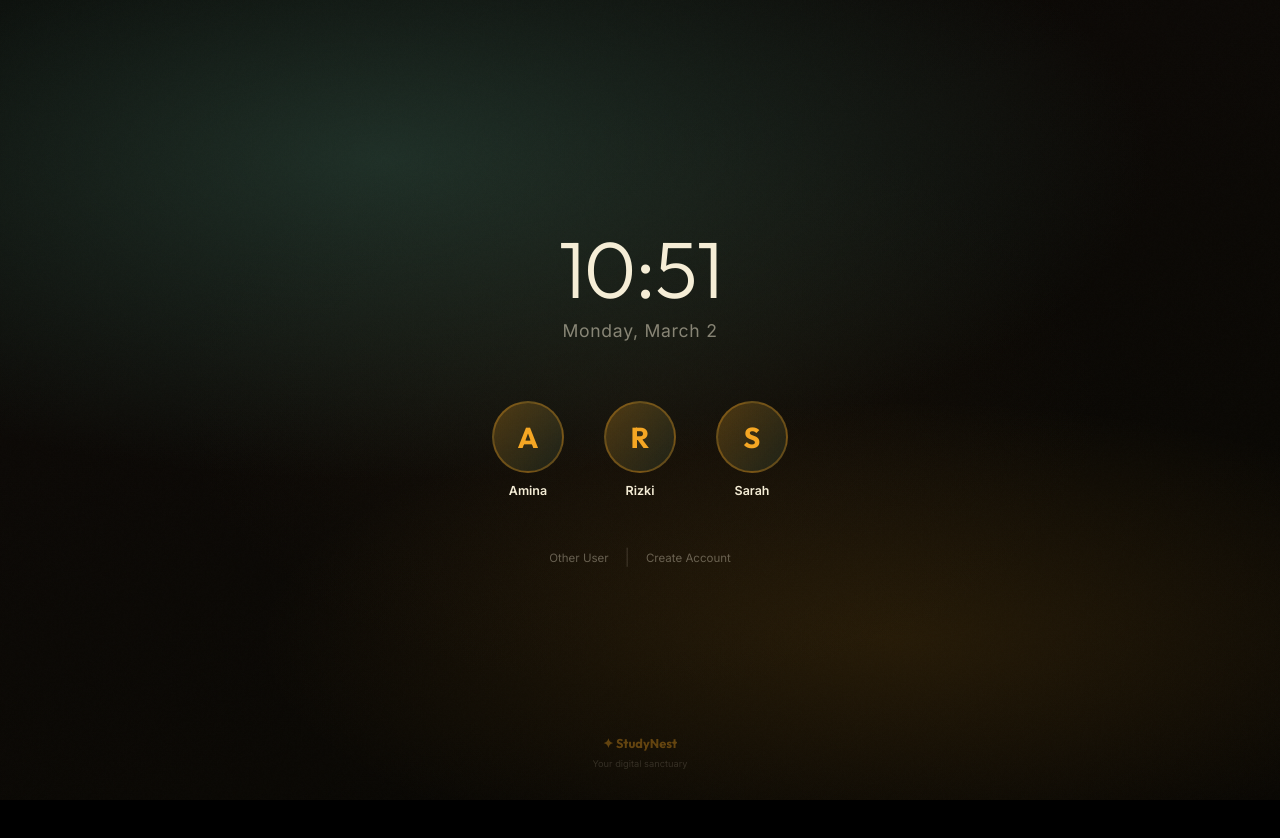
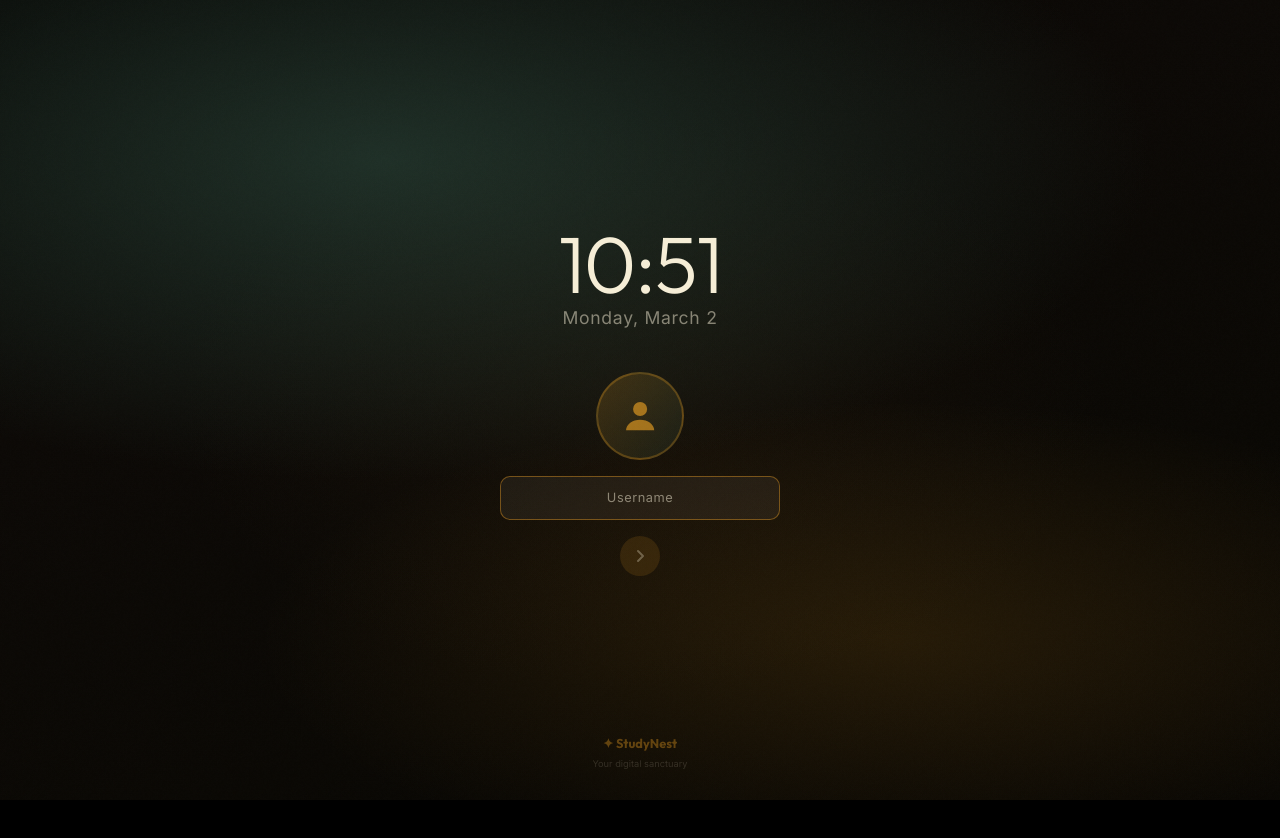
Before and after one commit to DkXenos/3dWebTester, a Next.js app: page / in a window 1280 px wide. Shown: the top 838 px of the page. Built offline with nearby package versions, Linux system fonts and the light colour scheme.

Commit message:
changed lock screen

```diff
--- a/app/components/LockScreen.tsx
+++ b/app/components/LockScreen.tsx
@@ -1,28 +1,38 @@
 'use client';
 
-import { useState } from 'react';
+import { useState, useRef, useEffect } from 'react';
 import { motion, AnimatePresence } from 'framer-motion';
 
 interface LockScreenProps {
   onUnlock: () => void;
 }
 
-/* ── Hardcoded users for showcase ── */
-const USERS = [
-  { id: 1, name: 'Amina', username: 'aminacoder', avatar: '/asset/profiles/amina.png' },
-  { id: 2, name: 'Rizki', username: 'rizkidev', avatar: '/asset/profiles/rizki.png' },
-  { id: 3, name: 'Sarah', username: 'sarahstudy', avatar: '/asset/profiles/sarah.png' },
-];
+/* ── Generic user icon (person silhouette) ── */
+function UserIcon({ size = 88 }: { size?: number }) {
+  return (
+    <div style={{
+      width: size, height: size, borderRadius: '50%',
+      background: 'linear-gradient(135deg, rgba(245,166,35,0.18), rgba(45,74,62,0.25))',
+      border: '2px solid rgba(245,166,35,0.25)',
+      display: 'flex', alignItems: 'center', justifyContent: 'center',
+    }}>
+      <svg width={size * 0.48} height={size * 0.48} viewBox="0 0 24 24" fill="none">
+        <circle cx="12" cy="8" r="4" fill="rgba(245,166,35,0.6)" />
+        <path d="M4 20c0-3.3 3.6-6 8-6s8 2.7 8 6" fill="rgba(245,166,35,0.6)" />
+      </svg>
+    </div>
+  );
+}
 
-/* ── Placeholder avatar SVG ── */
-function AvatarPlaceholder({ letter, size = 72 }: { letter: string; size?: number }) {
+/* ── Avatar with initial letter ── */
+function AvatarLetter({ letter, size = 88 }: { letter: string; size?: number }) {
   return (
     <div style={{
       width: size, height: size, borderRadius: '50%',
       background: 'linear-gradient(135deg, rgba(245,166,35,0.25), rgba(45,74,62,0.3))',
       border: '2px solid rgba(245,166,35,0.3)',
       display: 'flex', alignItems: 'center', justifyContent: 'center',
-      fontSize: size * 0.4, fontFamily: 'Outfit, sans-serif', fontWeight: 700,
+      fontSize: size * 0.38, fontFamily: 'Outfit, sans-serif', fontWeight: 700,
       color: '#F5A623',
     }}>
       {letter}
@@ -30,52 +40,35 @@ function AvatarPlaceholder({ letter, size = 72 }: { letter: string; size?: numbe
   );
 }
 
-/* ── Avatar that falls back to placeholder ── */
-function UserAvatar({ src, name, size = 72 }: { src: string; name: string; size?: number }) {
-  const [failed, setFailed] = useState(true); // default to placeholder since images don't exist yet
-
-  return failed ? (
-    <AvatarPlaceholder letter={name.charAt(0).toUpperCase()} size={size} />
-  ) : (
-    <img
-      src={src}
-      alt={name}
-      onError={() => setFailed(true)}
-      style={{
-        width: size, height: size, borderRadius: '50%', objectFit: 'cover',
-        border: '2px solid rgba(245,166,35,0.3)',
-      }}
-    />
-  );
-}
-
 export default function LockScreen({ onUnlock }: LockScreenProps) {
-  const [view, setView] = useState<'lock' | 'login' | 'register'>('lock');
-  const [selectedUser, setSelectedUser] = useState(0);
+  const [step, setStep] = useState<'username' | 'password'>('username');
+  const [username, setUsername] = useState('');
   const [password, setPassword] = useState('');
   const [shakeKey, setShakeKey] = useState(0);
   const [unlocking, setUnlocking] = useState(false);
+  const passwordRef = useRef<HTMLInputElement>(null);
 
-  // Register form state
-  const [regName, setRegName] = useState('');
-  const [regUsername, setRegUsername] = useState('');
-  const [regPassword, setRegPassword] = useState('');
-  const [regAvatar, setRegAvatar] = useState<string | null>(null);
+  /* auto-focus the password field when transitioning */
+  useEffect(() => {
+    if (step === 'password') {
+      setTimeout(() => passwordRef.current?.focus(), 100);
+    }
+  }, [step]);
+
+  const handleUsernameSubmit = () => {
+    if (username.trim().length > 0) {
+      setStep('password');
+    } else {
+      setShakeKey(k => k + 1);
+    }
+  };
 
   const handleLogin = () => {
-    // Showcase: any non-empty password works
     if (password.length > 0) {
       setUnlocking(true);
       setTimeout(onUnlock, 800);
     } else {
       setShakeKey(k => k + 1);
-    }
-  };
-
-  const handleRegister = () => {
-    if (regName && regUsername && regPassword) {
-      setUnlocking(true);
-      setTimeout(onUnlock, 800);
     }
   };
 
@@ -90,6 +83,18 @@ export default function LockScreen({ onUnlock }: LockScreenProps) {
     month: 'long',
     day: 'numeric',
   });
+
+  /* ── Shared input style ── */
+  const inputStyle: React.CSSProperties = {
+    width: '100%', padding: '11px 16px',
+    background: 'rgba(245,237,214,0.06)',
+    border: '1px solid rgba(245,166,35,0.15)',
+    borderRadius: 10, fontSize: '0.8rem',
+    color: 'var(--cream)', outline: 'none',
+    textAlign: 'center', letterSpacing: '0.04em',
+    transition: 'border-color 0.2s',
+    fontFamily: "'Inter', system-ui, sans-serif",
+  };
 
   return (
     <AnimatePresence>
@@ -125,18 +130,7 @@ export default function LockScreen({ onUnlock }: LockScreenProps) {
             backgroundSize: '128px 128px',
           }} />
 
-          <AnimatePresence mode="wait">
-            {/* ── LOCK VIEW ── */}
-            {view === 'lock' && (
-              <motion.div
-                key="lock-view"
-                initial={{ opacity: 0, y: 20 }}
-                animate={{ opacity: 1, y: 0 }}
-                exit={{ opacity: 0, y: -20 }}
-                transition={{ duration: 0.4 }}
-                style={{ display: 'flex', flexDirection: 'column', alignItems: 'center', gap: 8 }}
-              >
-                {/* Clock */}
+          {/* Clock — always visible */}
           <motion.div
             initial={{ opacity: 0, scale: 0.9 }}
             animate={{ opacity: 1, scale: 1 }}
@@ -160,123 +154,125 @@ export default function LockScreen({ onUnlock }: LockScreenProps) {
             {currentDate}
           </motion.div>
 
-                {/* User avatars */}
+          <AnimatePresence mode="wait">
+            {/* ── USERNAME STEP ── */}
+            {step === 'username' && (
               <motion.div
-                  initial={{ opacity: 0, y: 20 }}
-                  animate={{ opacity: 1, y: 0 }}
-                  transition={{ delay: 0.5, duration: 0.5 }}
-                  style={{ display: 'flex', gap: 24, marginBottom: 20 }}
-                >
-                  {USERS.map((user, i) => (
-                    <motion.button
-                      key={user.id}
-                      whileHover={{ scale: 1.08 }}
-                      whileTap={{ scale: 0.95 }}
-                      onClick={() => { setSelectedUser(i); setView('login'); }}
-                      style={{
-                        display: 'flex', flexDirection: 'column', alignItems: 'center', gap: 8,
-                        background: 'none', border: 'none', cursor: 'pointer', padding: 8,
-                      }}
-                    >
-                      <UserAvatar src={user.avatar} name={user.name} size={72} />
-                      <span style={{ fontSize: '0.78rem', fontWeight: 600, color: 'var(--cream)' }}>
-                        {user.name}
-                      </span>
-                    </motion.button>
-                  ))}
-                </motion.div>
-
-                {/* Other user / Register */}
-                <motion.div
-                  initial={{ opacity: 0 }}
-                  animate={{ opacity: 1 }}
-                  transition={{ delay: 0.7 }}
-                  style={{ display: 'flex', gap: 16, marginTop: 8 }}
-                >
-                  <button
-                    onClick={() => setView('login')}
-                    style={{
-                      background: 'none', border: 'none', cursor: 'pointer',
-                      fontSize: '0.72rem', color: 'rgba(245,237,214,0.35)',
-                      transition: 'color 0.2s',
-                    }}
-                    onMouseEnter={e => { (e.currentTarget as HTMLButtonElement).style.color = '#F5A623'; }}
-                    onMouseLeave={e => { (e.currentTarget as HTMLButtonElement).style.color = 'rgba(245,237,214,0.35)'; }}
-                  >
-                    Other User
-                  </button>
-                  <span style={{ color: 'rgba(245,237,214,0.15)' }}>|</span>
-                  <button
-                    onClick={() => setView('register')}
-                    style={{
-                      background: 'none', border: 'none', cursor: 'pointer',
-                      fontSize: '0.72rem', color: 'rgba(245,237,214,0.35)',
-                      transition: 'color 0.2s',
-                    }}
-                    onMouseEnter={e => { (e.currentTarget as HTMLButtonElement).style.color = '#F5A623'; }}
-                    onMouseLeave={e => { (e.currentTarget as HTMLButtonElement).style.color = 'rgba(245,237,214,0.35)'; }}
-                  >
-                    Create Account
-                  </button>
-                </motion.div>
-              </motion.div>
-            )}
-
-            {/* ── LOGIN VIEW ── */}
-            {view === 'login' && (
-              <motion.div
-                key="login-view"
+                key="username-step"
                 initial={{ opacity: 0, y: 20 }}
                 animate={{ opacity: 1, y: 0 }}
                 exit={{ opacity: 0, y: -20 }}
                 transition={{ duration: 0.4 }}
-                style={{ display: 'flex', flexDirection: 'column', alignItems: 'center', gap: 16, width: 300 }}
+                style={{
+                  display: 'flex', flexDirection: 'column', alignItems: 'center',
+                  gap: 16, width: 280,
+                }}
               >
-                {/* Avatar */}
-                <UserAvatar
-                  src={USERS[selectedUser].avatar}
-                  name={USERS[selectedUser].name}
-                  size={88}
+                {/* Generic user icon */}
+                <motion.div
+                  initial={{ opacity: 0, scale: 0.8 }}
+                  animate={{ opacity: 1, scale: 1 }}
+                  transition={{ delay: 0.3, duration: 0.5 }}
+                >
+                  <UserIcon size={88} />
+                </motion.div>
+
+                {/* Username input */}
+                <motion.div
+                  key={`u-${shakeKey}`}
+                  animate={shakeKey > 0 ? { x: [-8, 8, -6, 6, -3, 3, 0] } : {}}
+                  transition={{ duration: 0.4 }}
+                  style={{ width: '100%' }}
+                >
+                  <input
+                    type="text"
+                    placeholder="Username"
+                    value={username}
+                    onChange={e => setUsername(e.target.value)}
+                    onKeyDown={e => { if (e.key === 'Enter') handleUsernameSubmit(); }}
+                    autoFocus
+                    style={inputStyle}
+                    onFocus={e => { e.currentTarget.style.borderColor = 'rgba(245,166,35,0.4)'; }}
+                    onBlur={e => { e.currentTarget.style.borderColor = 'rgba(245,166,35,0.15)'; }}
                   />
-                <div style={{ textAlign: 'center', marginBottom: 4 }}>
+                </motion.div>
+
+                {/* Arrow / next button */}
+                <motion.button
+                  whileHover={{ scale: 1.05 }}
+                  whileTap={{ scale: 0.95 }}
+                  onClick={handleUsernameSubmit}
+                  style={{
+                    width: 40, height: 40, borderRadius: '50%',
+                    background: username.trim()
+                      ? 'linear-gradient(135deg, #F5A623, #E8921C)'
+                      : 'rgba(245,166,35,0.12)',
+                    border: 'none', cursor: 'pointer',
+                    display: 'flex', alignItems: 'center', justifyContent: 'center',
+                    boxShadow: username.trim() ? '0 4px 16px rgba(245,166,35,0.25)' : 'none',
+                    transition: 'all 0.3s',
+                  }}
+                >
+                  <svg width="16" height="16" viewBox="0 0 16 16" fill="none">
+                    <path
+                      d="M6 3l5 5-5 5"
+                      stroke={username.trim() ? '#1A1208' : 'rgba(245,237,214,0.3)'}
+                      strokeWidth="2"
+                      strokeLinecap="round"
+                      strokeLinejoin="round"
+                    />
+                  </svg>
+                </motion.button>
+              </motion.div>
+            )}
+
+            {/* ── PASSWORD STEP ── */}
+            {step === 'password' && (
+              <motion.div
+                key="password-step"
+                initial={{ opacity: 0, y: 20 }}
+                animate={{ opacity: 1, y: 0 }}
+                exit={{ opacity: 0, y: -20 }}
+                transition={{ duration: 0.4 }}
+                style={{
+                  display: 'flex', flexDirection: 'column', alignItems: 'center',
+                  gap: 14, width: 280,
+                }}
+              >
+                {/* Avatar with initial */}
+                <AvatarLetter letter={username.trim().charAt(0).toUpperCase()} size={88} />
+
+                {/* Display name */}
+                <div style={{ textAlign: 'center', marginBottom: 2 }}>
                   <div style={{
                     fontFamily: 'Outfit, sans-serif', fontSize: '1.3rem', fontWeight: 700,
                     color: '#F5EDD6',
                   }}>
-                    {USERS[selectedUser].name}
-                  </div>
-                  <div style={{ fontSize: '0.7rem', color: 'rgba(245,237,214,0.4)' }}>
-                    @{USERS[selectedUser].username}
+                    {username.trim()}
                   </div>
                 </div>
 
-                {/* Password field */}
-                <motion.div key={shakeKey} animate={shakeKey > 0 ? { x: [-8, 8, -6, 6, -3, 3, 0] } : {}}
+                {/* Password input */}
+                <motion.div
+                  key={`p-${shakeKey}`}
+                  animate={shakeKey > 0 ? { x: [-8, 8, -6, 6, -3, 3, 0] } : {}}
                   transition={{ duration: 0.4 }}
                   style={{ width: '100%' }}
                 >
                   <input
+                    ref={passwordRef}
                     type="password"
                     placeholder="Enter Password"
                     value={password}
                     onChange={e => setPassword(e.target.value)}
                     onKeyDown={e => { if (e.key === 'Enter') handleLogin(); }}
-                    autoFocus
-                    style={{
-                      width: '100%', padding: '11px 16px',
-                      background: 'rgba(245,237,214,0.06)',
-                      border: '1px solid rgba(245,166,35,0.15)',
-                      borderRadius: 10, fontSize: '0.8rem',
-                      color: 'var(--cream)', outline: 'none',
-                      textAlign: 'center', letterSpacing: '0.2em',
-                      transition: 'border-color 0.2s',
-                    }}
+                    style={{ ...inputStyle, letterSpacing: '0.2em' }}
                     onFocus={e => { e.currentTarget.style.borderColor = 'rgba(245,166,35,0.4)'; }}
                     onBlur={e => { e.currentTarget.style.borderColor = 'rgba(245,166,35,0.15)'; }}
                   />
                 </motion.div>
 
-                {/* Login button */}
+                {/* Sign In button */}
                 <motion.button
                   whileHover={{ scale: 1.02 }}
                   whileTap={{ scale: 0.98 }}
@@ -292,163 +288,22 @@ export default function LockScreen({ onUnlock }: LockScreenProps) {
                   Sign In
                 </motion.button>
 
-                {/* Back + actions */}
-                <div style={{ display: 'flex', justifyContent: 'space-between', width: '100%' }}>
+                {/* "Not you?" link to go back */}
                 <button
-                    onClick={() => { setView('lock'); setPassword(''); }}
+                  onClick={() => { setStep('username'); setPassword(''); setShakeKey(0); }}
                   style={{
                     background: 'none', border: 'none', cursor: 'pointer',
                     fontSize: '0.68rem', color: 'rgba(245,237,214,0.35)',
+                    transition: 'color 0.2s',
                   }}
                   onMouseEnter={e => { (e.currentTarget as HTMLButtonElement).style.color = '#F5A623'; }}
                   onMouseLeave={e => { (e.currentTarget as HTMLButtonElement).style.color = 'rgba(245,237,214,0.35)'; }}
                 >
-                    ← Back
-                  </button>
-                  <button
-                    onClick={() => setView('register')}
-                    style={{
-                      background: 'none', border: 'none', cursor: 'pointer',
-                      fontSize: '0.68rem', color: 'rgba(245,237,214,0.35)',
-                    }}
-                    onMouseEnter={e => { (e.currentTarget as HTMLButtonElement).style.color = '#F5A623'; }}
-                    onMouseLeave={e => { (e.currentTarget as HTMLButtonElement).style.color = 'rgba(245,237,214,0.35)'; }}
-                  >
-                    Create Account →
-                  </button>
-                </div>
-
-                <p style={{ fontSize: '0.58rem', color: 'rgba(245,237,214,0.2)', marginTop: 4 }}>
-                  Hint: any password works for this demo
-                </p>
-              </motion.div>
-            )}
-
-            {/* ── REGISTER VIEW ── */}
-            {view === 'register' && (
-              <motion.div
-                key="register-view"
-                initial={{ opacity: 0, y: 20 }}
-                animate={{ opacity: 1, y: 0 }}
-                exit={{ opacity: 0, y: -20 }}
-                transition={{ duration: 0.4 }}
-                style={{ display: 'flex', flexDirection: 'column', alignItems: 'center', gap: 14, width: 320 }}
-              >
-                <div style={{
-                  fontFamily: 'Outfit, sans-serif', fontSize: '1.5rem', fontWeight: 700,
-                  color: '#F5EDD6', marginBottom: 4,
-                }}>
-                  Create Account
-                </div>
-
-                {/* Avatar upload */}
-                <motion.button
-                  whileHover={{ scale: 1.05 }}
-                  whileTap={{ scale: 0.95 }}
-                  style={{
-                    width: 80, height: 80, borderRadius: '50%',
-                    background: regAvatar ? 'none' : 'rgba(245,166,35,0.08)',
-                    border: '2px dashed rgba(245,166,35,0.25)',
-                    cursor: 'pointer', display: 'flex', flexDirection: 'column',
-                    alignItems: 'center', justifyContent: 'center', gap: 2, position: 'relative',
-                    overflow: 'hidden',
-                  }}
-                >
-                  {regAvatar ? (
-                    <img src={regAvatar} alt="avatar" style={{
-                      width: '100%', height: '100%', objectFit: 'cover', borderRadius: '50%',
-                    }} />
-                  ) : (
-                    <>
-                      <span style={{ fontSize: '1.2rem' }}>📷</span>
-                      <span style={{ fontSize: '0.5rem', color: 'var(--text-muted)' }}>Upload</span>
-                    </>
-                  )}
-                </motion.button>
-
-                {/* Form fields */}
-                <input
-                  placeholder="Full Name"
-                  value={regName}
-                  onChange={e => setRegName(e.target.value)}
-                  style={{
-                    width: '100%', padding: '10px 14px',
-                    background: 'rgba(245,237,214,0.06)',
-                    border: '1px solid rgba(245,166,35,0.15)',
-                    borderRadius: 10, fontSize: '0.78rem',
-                    color: 'var(--cream)', outline: 'none',
-                    transition: 'border-color 0.2s',
-                  }}
-                  onFocus={e => { e.currentTarget.style.borderColor = 'rgba(245,166,35,0.4)'; }}
-                  onBlur={e => { e.currentTarget.style.borderColor = 'rgba(245,166,35,0.15)'; }}
-                />
-                <input
-                  placeholder="Username"
-                  value={regUsername}
-                  onChange={e => setRegUsername(e.target.value)}
-                  style={{
-                    width: '100%', padding: '10px 14px',
-                    background: 'rgba(245,237,214,0.06)',
-                    border: '1px solid rgba(245,166,35,0.15)',
-                    borderRadius: 10, fontSize: '0.78rem',
-                    color: 'var(--cream)', outline: 'none',
-                    transition: 'border-color 0.2s',
-                  }}
-                  onFocus={e => { e.currentTarget.style.borderColor = 'rgba(245,166,35,0.4)'; }}
-                  onBlur={e => { e.currentTarget.style.borderColor = 'rgba(245,166,35,0.15)'; }}
-                />
-                <input
-                  type="password"
-                  placeholder="Password"
-                  value={regPassword}
-                  onChange={e => setRegPassword(e.target.value)}
-                  style={{
-                    width: '100%', padding: '10px 14px',
-                    background: 'rgba(245,237,214,0.06)',
-                    border: '1px solid rgba(245,166,35,0.15)',
-                    borderRadius: 10, fontSize: '0.78rem',
-                    color: 'var(--cream)', outline: 'none',
-                    transition: 'border-color 0.2s',
-                  }}
-                  onFocus={e => { e.currentTarget.style.borderColor = 'rgba(245,166,35,0.4)'; }}
-                  onBlur={e => { e.currentTarget.style.borderColor = 'rgba(245,166,35,0.15)'; }}
-                />
-
-                {/* Register button */}
-                <motion.button
-                  whileHover={{ scale: 1.02 }}
-                  whileTap={{ scale: 0.98 }}
-                  onClick={handleRegister}
-                  style={{
-                    width: '100%', padding: '10px 0', borderRadius: 10,
-                    background: regName && regUsername && regPassword
-                      ? 'linear-gradient(135deg, #F5A623, #E8921C)'
-                      : 'rgba(245,166,35,0.15)',
-                    border: 'none',
-                    color: regName && regUsername && regPassword ? '#1A1208' : 'rgba(245,237,214,0.3)',
-                    fontSize: '0.78rem', fontWeight: 700, cursor: 'pointer',
-                    boxShadow: regName && regUsername && regPassword ? '0 4px 20px rgba(245,166,35,0.2)' : 'none',
-                    transition: 'all 0.3s',
-                  }}
-                >
-                  Create Account
-                </motion.button>
-
-                {/* Back */}
-                <button
-                  onClick={() => setView('lock')}
-                  style={{
-                    background: 'none', border: 'none', cursor: 'pointer',
-                    fontSize: '0.68rem', color: 'rgba(245,237,214,0.35)',
-                  }}
-                  onMouseEnter={e => { (e.currentTarget as HTMLButtonElement).style.color = '#F5A623'; }}
-                  onMouseLeave={e => { (e.currentTarget as HTMLButtonElement).style.color = 'rgba(245,237,214,0.35)'; }}
-                >
-                  ← Back to Login
+                  Not {username.trim()}? Switch User
                 </button>
 
-                <p style={{ fontSize: '0.58rem', color: 'rgba(245,237,214,0.2)' }}>
-                  Profile pictures: place images in /public/asset/profiles/
+                <p style={{ fontSize: '0.58rem', color: 'rgba(245,237,214,0.2)', marginTop: 2 }}>
+                  Hint: any password works for this demo
                 </p>
               </motion.div>
             )}
```
Lines whose indentation alone changed are shown as unchanged.
